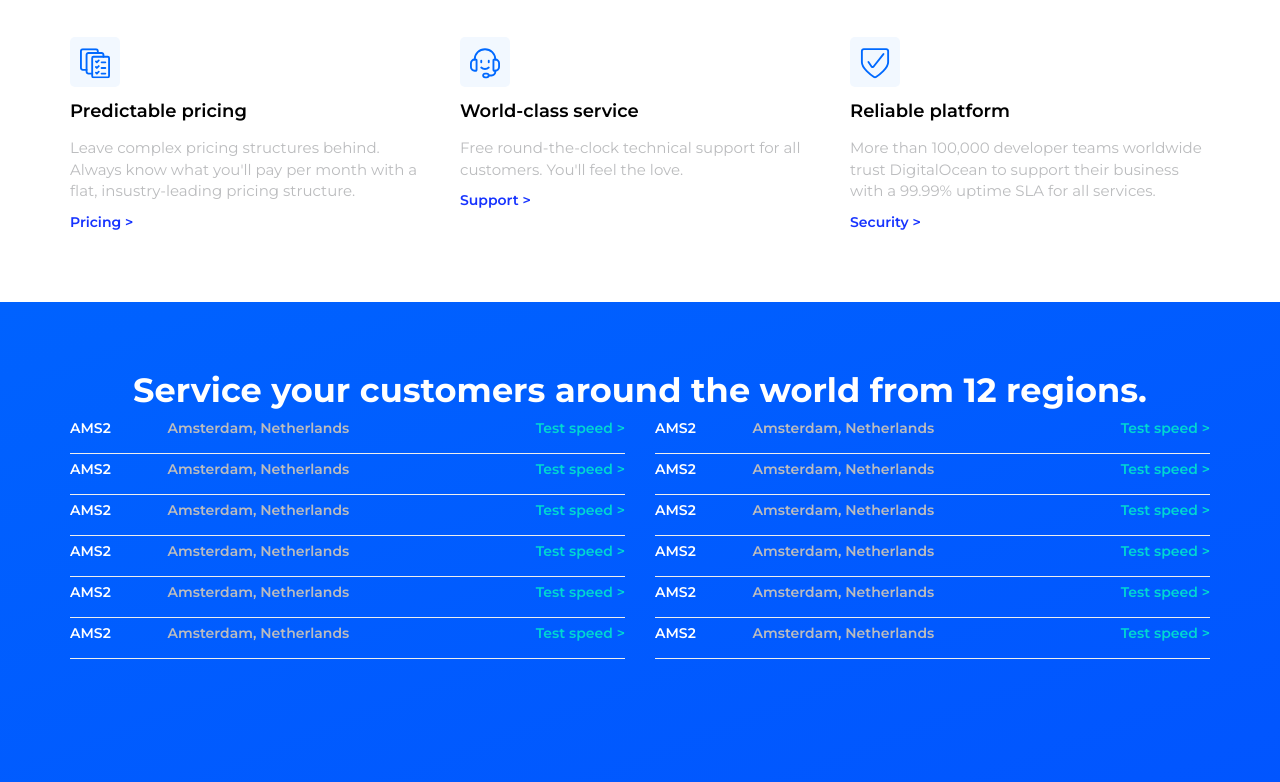
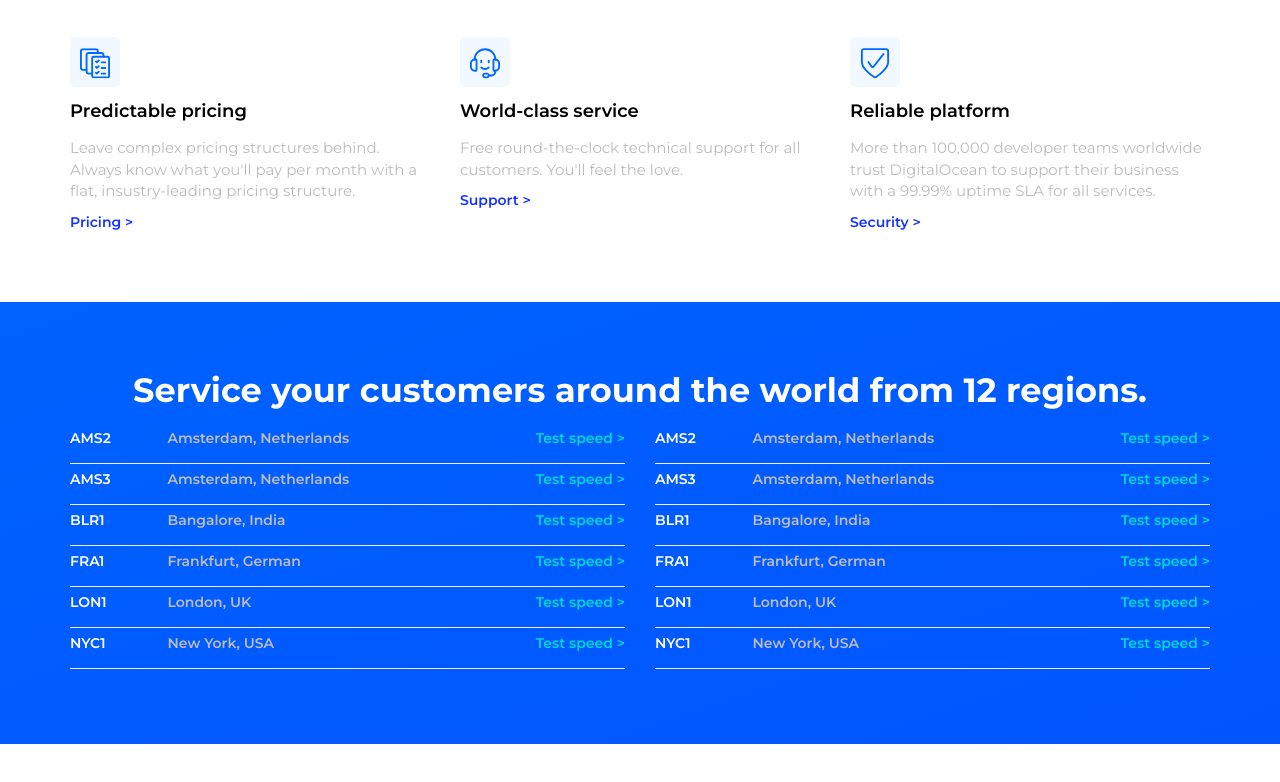
Before and after one commit to mrc-bsllt/html-css-digitalocean, a plain HTML site: page index.html in a window 1280 px wide. Shown: the part 2106-2888 px from the top of the page. After the commit the page ends 2850 px from the top, so only its background shows below. Drawn offline with nearby package versions, Linux system fonts and the light colour scheme.

Commit message:
sistemato struttura #service

```diff
--- a/css/style.css
+++ b/css/style.css
@@ -304,11 +304,11 @@ nav li a:hover {
 /* service */
 #service {
   padding: 70px 0;
-  height: 500px;
   background-image: linear-gradient(to bottom right, #0062FF, #0155FF);
 }
 #service h2 {
   color: #ffffff;
+  margin-bottom: 20px;
 }
 /* /service */
 
@@ -378,7 +378,7 @@ nav li a:hover {
     height: 10px;
   }
   #service {
-    font-size: 8px;
+    font-size: 12px;
   }
   /* /main */
 
@@ -415,6 +415,9 @@ nav li a:hover {
   #create_droplets p.p_small {
     font-size: 1.5em;
   }
+  #service {
+    font-size: 20px;
+  }
   /* /main */
 
 }
--- a/index.html
+++ b/index.html
@@ -258,10 +258,10 @@
                 <div class="col-xs-2">
                   <p class="text-uppercase font_weight_600 cl_white">ams2</p>
                 </div>
-                <div class="col-xs-7">
+                <div class="col-xs-6">
                   <p class="font_weight_600">Amsterdam, Netherlands</p>
                 </div>
-                <div class="col-xs-3 text-right">
+                <div class="col-xs-4 text-right">
                   <a class="font_weight_600 cl_lightblue" href="#">Test speed &gt;</a>
                 </div>
               </div>
@@ -273,7 +273,7 @@
             <div class="col-xs-12 col-lg-6">
               <div class="row">
                 <div class="col-xs-2">
-                  <p class="text-uppercase font_weight_600 cl_white">ams2</p>
+                  <p class="text-uppercase font_weight_600 cl_white">ams3</p>
                 </div>
                 <div class="col-xs-6 col-md-7">
                   <p class="font_weight_600">Amsterdam, Netherlands</p>
@@ -287,12 +287,12 @@
             <div class="col-xs-12 col-lg-6">
               <div class="row">
                 <div class="col-xs-2">
-                  <p class="text-uppercase font_weight_600 cl_white">ams2</p>
+                  <p class="text-uppercase font_weight_600 cl_white">ams3</p>
                 </div>
-                <div class="col-xs-7">
+                <div class="col-xs-6">
                   <p class="font_weight_600">Amsterdam, Netherlands</p>
                 </div>
-                <div class="col-xs-3 text-right">
+                <div class="col-xs-4 text-right">
                   <a class="font_weight_600 cl_lightblue" href="#">Test speed &gt;</a>
                 </div>
               </div>
@@ -304,10 +304,10 @@
             <div class="col-xs-12 col-lg-6">
               <div class="row">
                 <div class="col-xs-2">
-                  <p class="text-uppercase font_weight_600 cl_white">ams2</p>
+                  <p class="text-uppercase font_weight_600 cl_white">blr1</p>
                 </div>
                 <div class="col-xs-6 col-md-7">
-                  <p class="font_weight_600">Amsterdam, Netherlands</p>
+                  <p class="font_weight_600">Bangalore, India</p>
                 </div>
                 <div class="col-xs-4 col-md-3 text-right">
                   <a class="font_weight_600 cl_lightblue" href="#">Test speed &gt;</a>
@@ -318,12 +318,12 @@
             <div class="col-xs-12 col-lg-6">
               <div class="row">
                 <div class="col-xs-2">
-                  <p class="text-uppercase font_weight_600 cl_white">ams2</p>
+                  <p class="text-uppercase font_weight_600 cl_white">blr1</p>
                 </div>
-                <div class="col-xs-7">
-                  <p class="font_weight_600">Amsterdam, Netherlands</p>
+                <div class="col-xs-6">
+                  <p class="font_weight_600">Bangalore, India</p>
                 </div>
-                <div class="col-xs-3 text-right">
+                <div class="col-xs-4 text-right">
                   <a class="font_weight_600 cl_lightblue" href="#">Test speed &gt;</a>
                 </div>
               </div>
@@ -335,10 +335,10 @@
             <div class="col-xs-12 col-lg-6">
               <div class="row">
                 <div class="col-xs-2">
-                  <p class="text-uppercase font_weight_600 cl_white">ams2</p>
+                  <p class="text-uppercase font_weight_600 cl_white">fra1</p>
                 </div>
                 <div class="col-xs-6 col-md-7">
-                  <p class="font_weight_600">Amsterdam, Netherlands</p>
+                  <p class="font_weight_600">Frankfurt, German</p>
                 </div>
                 <div class="col-xs-4 col-md-3 text-right">
                   <a class="font_weight_600 cl_lightblue" href="#">Test speed &gt;</a>
@@ -349,12 +349,12 @@
             <div class="col-xs-12 col-lg-6">
               <div class="row">
                 <div class="col-xs-2">
-                  <p class="text-uppercase font_weight_600 cl_white">ams2</p>
+                  <p class="text-uppercase font_weight_600 cl_white">fra1</p>
                 </div>
-                <div class="col-xs-7">
-                  <p class="font_weight_600">Amsterdam, Netherlands</p>
+                <div class="col-xs-6">
+                  <p class="font_weight_600">Frankfurt, German</p>
                 </div>
-                <div class="col-xs-3 text-right">
+                <div class="col-xs-4 text-right">
                   <a class="font_weight_600 cl_lightblue" href="#">Test speed &gt;</a>
                 </div>
               </div>
@@ -366,10 +366,10 @@
             <div class="col-xs-12 col-lg-6">
               <div class="row">
                 <div class="col-xs-2">
-                  <p class="text-uppercase font_weight_600 cl_white">ams2</p>
+                  <p class="text-uppercase font_weight_600 cl_white">lon1</p>
                 </div>
                 <div class="col-xs-6 col-md-7">
-                  <p class="font_weight_600">Amsterdam, Netherlands</p>
+                  <p class="font_weight_600">London, UK</p>
                 </div>
                 <div class="col-xs-4 col-md-3 text-right">
                   <a class="font_weight_600 cl_lightblue" href="#">Test speed &gt;</a>
@@ -380,12 +380,12 @@
             <div class="col-xs-12 col-lg-6">
               <div class="row">
                 <div class="col-xs-2">
-                  <p class="text-uppercase font_weight_600 cl_white">ams2</p>
+                  <p class="text-uppercase font_weight_600 cl_white">lon1</p>
                 </div>
-                <div class="col-xs-7">
-                  <p class="font_weight_600">Amsterdam, Netherlands</p>
+                <div class="col-xs-6">
+                  <p class="font_weight_600">London, UK</p>
                 </div>
-                <div class="col-xs-3 text-right">
+                <div class="col-xs-4 text-right">
                   <a class="font_weight_600 cl_lightblue" href="#">Test speed &gt;</a>
                 </div>
               </div>
@@ -397,10 +397,10 @@
             <div class="col-xs-12 col-lg-6">
               <div class="row">
                 <div class="col-xs-2">
-                  <p class="text-uppercase font_weight_600 cl_white">ams2</p>
+                  <p class="text-uppercase font_weight_600 cl_white">nyc1</p>
                 </div>
                 <div class="col-xs-6 col-md-7">
-                  <p class="font_weight_600">Amsterdam, Netherlands</p>
+                  <p class="font_weight_600">New York, USA</p>
                 </div>
                 <div class="col-xs-4 col-md-3 text-right">
                   <a class="font_weight_600 cl_lightblue" href="#">Test speed &gt;</a>
@@ -411,12 +411,12 @@
             <div class="col-xs-12 col-lg-6">
               <div class="row">
                 <div class="col-xs-2">
-                  <p class="text-uppercase font_weight_600 cl_white">ams2</p>
+                  <p class="text-uppercase font_weight_600 cl_white">nyc1</p>
                 </div>
-                <div class="col-xs-7">
-                  <p class="font_weight_600">Amsterdam, Netherlands</p>
+                <div class="col-xs-6">
+                  <p class="font_weight_600">New York, USA</p>
                 </div>
-                <div class="col-xs-3 text-right">
+                <div class="col-xs-4 text-right">
                   <a class="font_weight_600 cl_lightblue" href="#">Test speed &gt;</a>
                 </div>
               </div>
```
